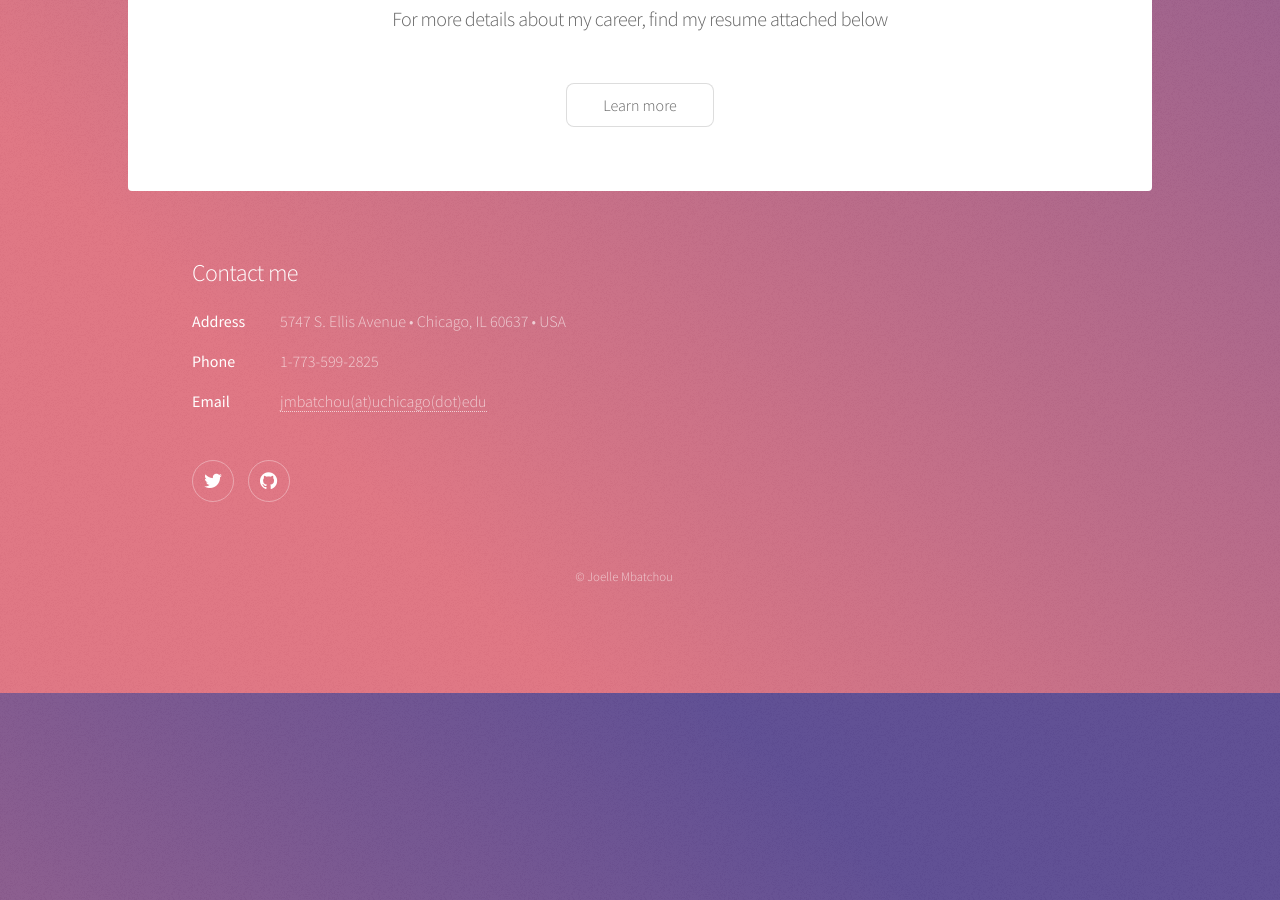
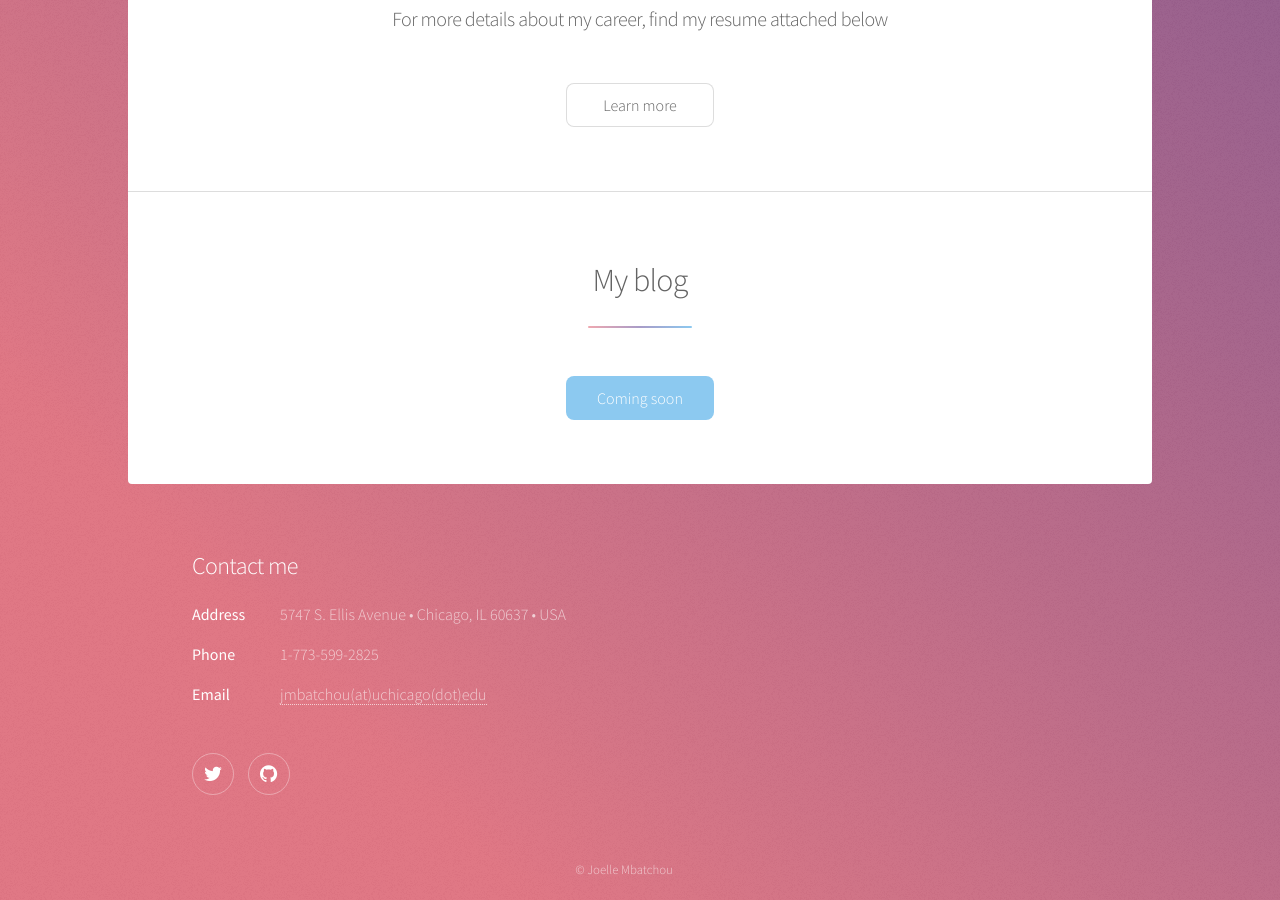
Before and after one commit to joellesophya/joellesophya.github.io, a Jekyll site: the page built from index.html, in a window 1280 px wide and 900 px high, scrolled down 1820 px. Built offline with Jekyll 4.4.1, drawn with Linux system fonts in a browser that asks for light colours; nearby versions of some CDN libraries; library files that are not in the unit come from our copies.

Commit message:
New changes

```diff
--- a/index.html
+++ b/index.html
@@ -56,3 +56,16 @@ title: Joelle Mbatchou - Webpage
 			</ul>
 		</footer>
 	</section>
+
+	<!-- Last section -->
+		<section id="blog" class="main special">
+			<header class="major">
+				<h2>My blog</h2>
+				<p></p>
+			</header>
+			<footer class="major">
+				<ul class="actions">
+					<li><a href="#" class="button special">Coming soon</a></li>
+				</ul>
+			</footer>
+		</section>
```
